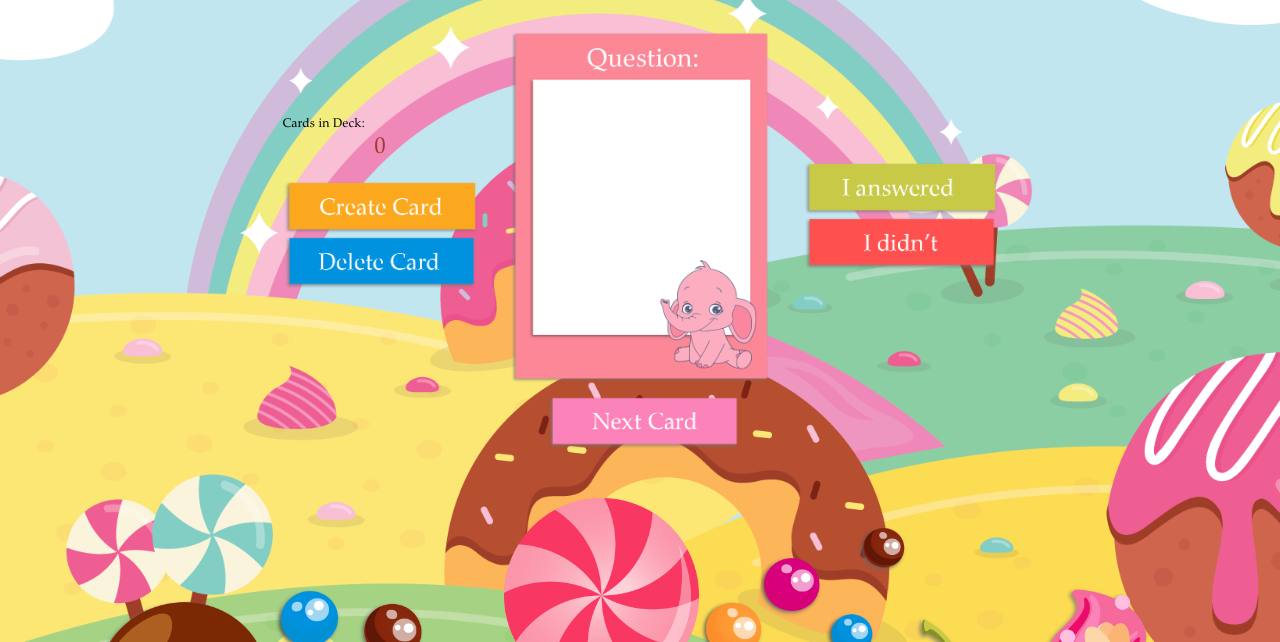
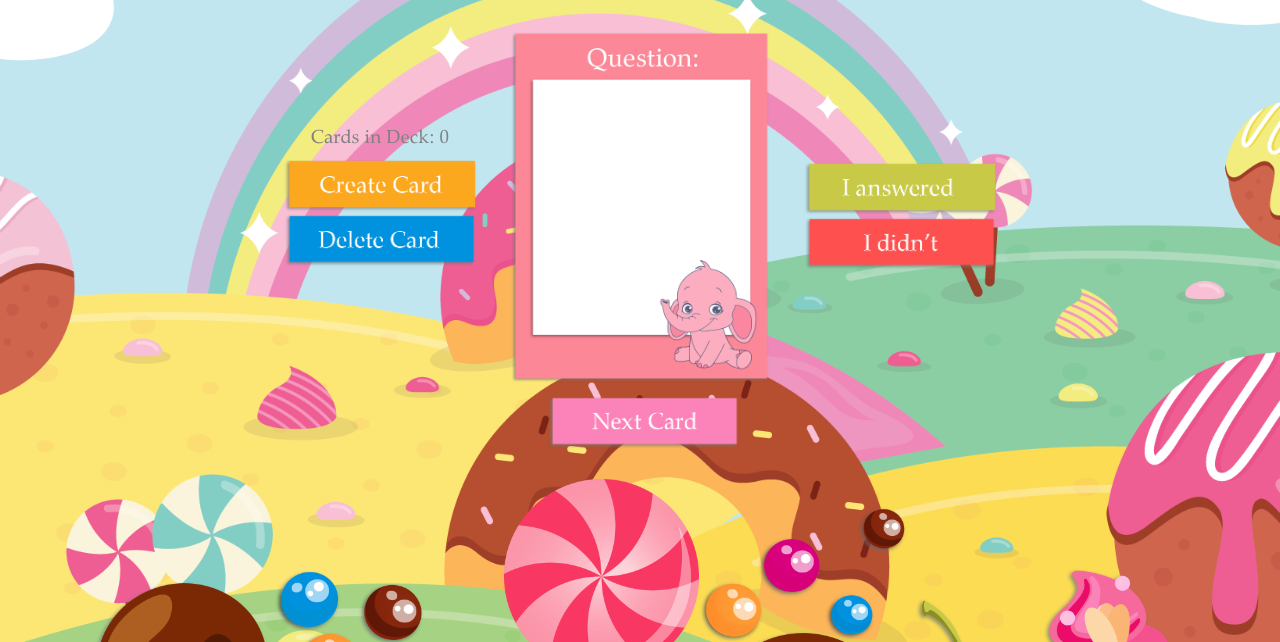
Before and after one commit to aaster23/lonis-flashcards, a website built with webpack: page index.html in a window 1280 px wide. Shown: the part 158-800 px from the top of the page. Built offline with nearby package versions, Linux system fonts and the light colour scheme.

Commit message:
Change card in deck style

```diff
--- a/index.html
+++ b/index.html
@@ -25,8 +25,7 @@
     </div>
     <div id="buttonsAndCardWrapper">
       <div id="buttonsWrapper">
-        <span id="cardsInDeckLabel">Cards in Deck: </span>
-        <span id="cardsCounter">0</span>
+        <span id="cardsInDeckLabel">Cards in Deck: <span id="cardsCounter">0</span> </span>
         <img id="createButton" src="art/Create-button.png" onmouseover="this.src='art/Create-Hover-Button.png'"
           onmouseout="this.src='art/Create-button.png'" />
         <img id="archiveButton" src="art/Delete-Card-Button.png" onmouseover="this.src='art/Delete-Card-Button-Hover.png'"
--- a/style.css
+++ b/style.css
@@ -314,18 +314,17 @@ body #candyWrapper {
     font-family: Palladius;
 }
 
-#cardsCounter {
-    max-width: 14rem;
-    width: 14rem;
-    max-height: 4rem;
-    height: 3.5rem;
+.swal-title {
+    color: white;
+}
+
+#cardsInDeckLabel {
     text-align: center;
-    margin-left: 0.5rem;
-    padding-right: 0.3rem;
-    margin-bottom: 0.3rem;
-    font-size: 1.8rem;
-    color: #9e3e28;
-    vertical-align: middle;
+    font-size: 1.5rem;
+    color: #808080;
+    font-family: Palladius;
+    margin: 0.8rem;
+
 }
 
 body #wrapper #buttonsAndCardWrapper #buttonsWrapper {
```
